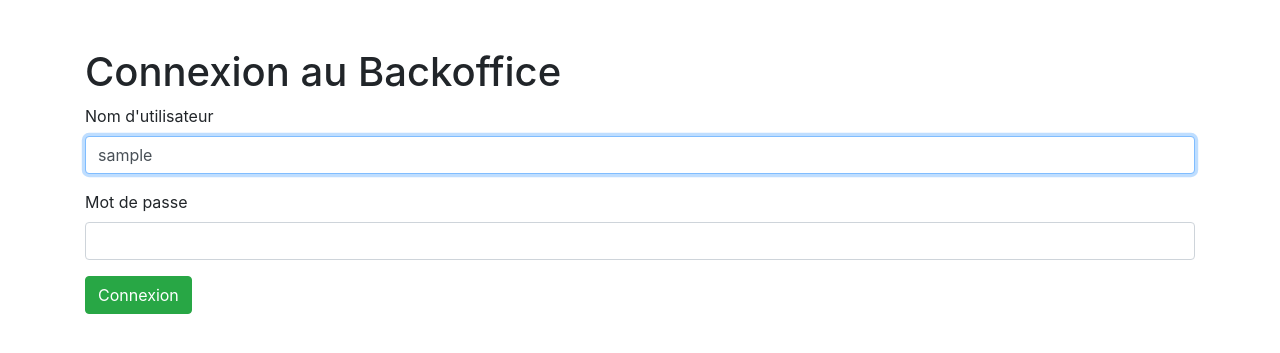
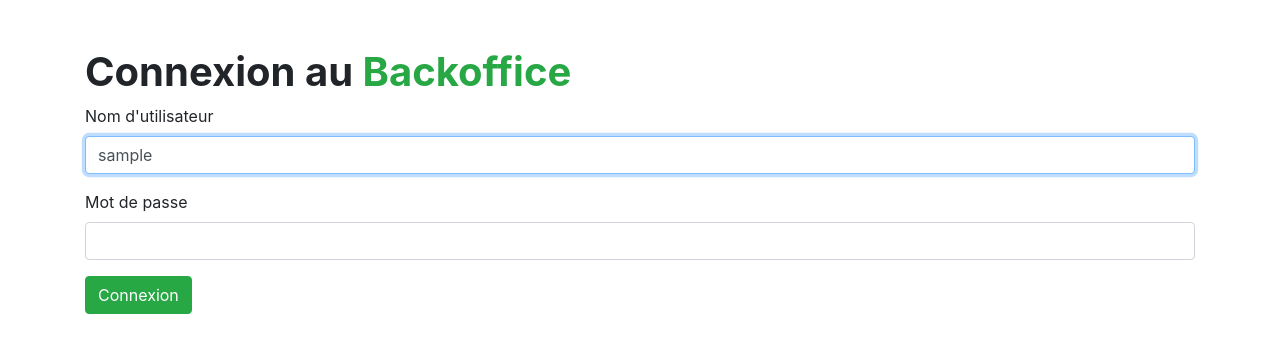
Before and after one commit to AlbanRenahy/museo, a Symfony app: template templates/security/login.html.twig in a window 1280 px wide. Shown: the top 353 px of the page. Run offline with Twig, Linux system fonts and the light colour scheme; the template is opened without the code that fills it: most values are stand-ins (such as "Sample title", 1, 10 or a date in 2020); some libraries are stand-ins or nearby versions.

Commit message:
fix: Circular Links in home

```diff
--- a/templates/layout/home.html.twig
+++ b/templates/layout/home.html.twig
@@ -11,7 +11,7 @@
         {% if app.user %}
             <span>Vous êtes connecter avec <strong>{{ app.user.username }}</strong>,  <a href="{{ path('app_logout') }}" class="btn btn-danger">Deconnexion</a> </span>
             {% if is_granted('ROLE_ADMIN_MUSEO') %}
-                <a href="{{ path('app_logout') }}" class="btn btn-success">Backoffice</a>
+                <a href="{{ path('dashboard.index') }}" class="btn btn-success">Backoffice</a>
             {% endif %}
         {% else %}
             <a href="{{ path('app_login') }}">Connexion</a>
--- a/templates/security/login.html.twig
+++ b/templates/security/login.html.twig
@@ -16,7 +16,7 @@
             </div> -->
         {% endif %}
 
-        <h1>Connexion au Backoffice</h1>
+        <h1 class="font-weight-bold">Connexion au <span class="text-success">Backoffice</span></h1>
         <div class="form-group">
             <label for="inputUsername">Nom d'utilisateur</label>
             <input type="text" value="{{ last_username }}" name="username" id="inputUsername" class="form-control" required autofocus>
```
